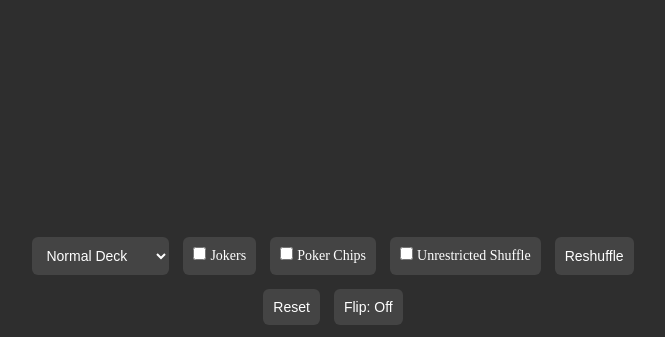
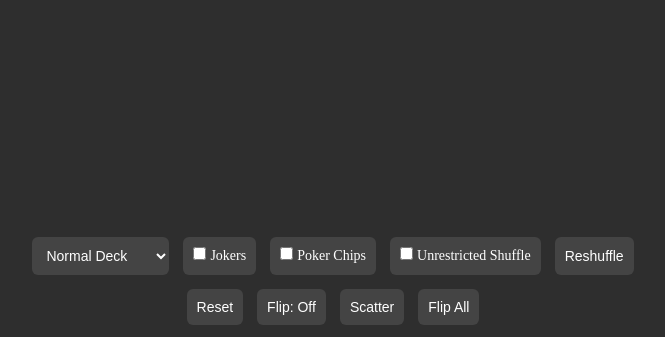
Before and after one commit to JackBrown2010/Cardgame, a plain HTML site: page index.html in a window 1280 px wide. Shown: the part 463-800 px from the top of the page, without its empty margins (307-972 px from the left). Drawn offline with Linux system fonts and the light colour scheme.

Commit message:
Update index.html with sctter and flip

```diff
--- a/index.html
+++ b/index.html
@@ -105,6 +105,8 @@
     <button onclick="reshuffle()">Reshuffle</button>
     <button onclick="reset()">Reset</button>
     <button onclick="toggleFlipMode()" id="flip-toggle">Flip: Off</button>
+     <button onclick="scatterCards()">Scatter</button>
+    <button onclick="flipAll()">Flip All</button>
   </div>
   <script>
     const gameContainer = document.getElementById("game-container");
@@ -135,6 +137,24 @@
       W: () => 'Warden\nValue: 19',
       T: () => 'Titan\nValue: 20'
     };
+
+ function scatterCards() {
+      cards.forEach((card, i) => {
+        card.style.left = `${Math.random() * (window.innerWidth - 80)}px`;
+        card.style.top = `${Math.random() * (window.innerHeight - 120)}px`;
+      });
+    }
+
+    function flipAll() {
+      cards.forEach(card => {
+        card.classList.add("flipped");
+        if (card.dataset.suit === '♥' || card.dataset.suit === '♦') {
+          card.classList.add("red");
+        } else {
+          card.classList.remove("red");
+        }
+      });
+    }
 
     function toggleFlipMode() {
       flipMode = !flipMode;
```
